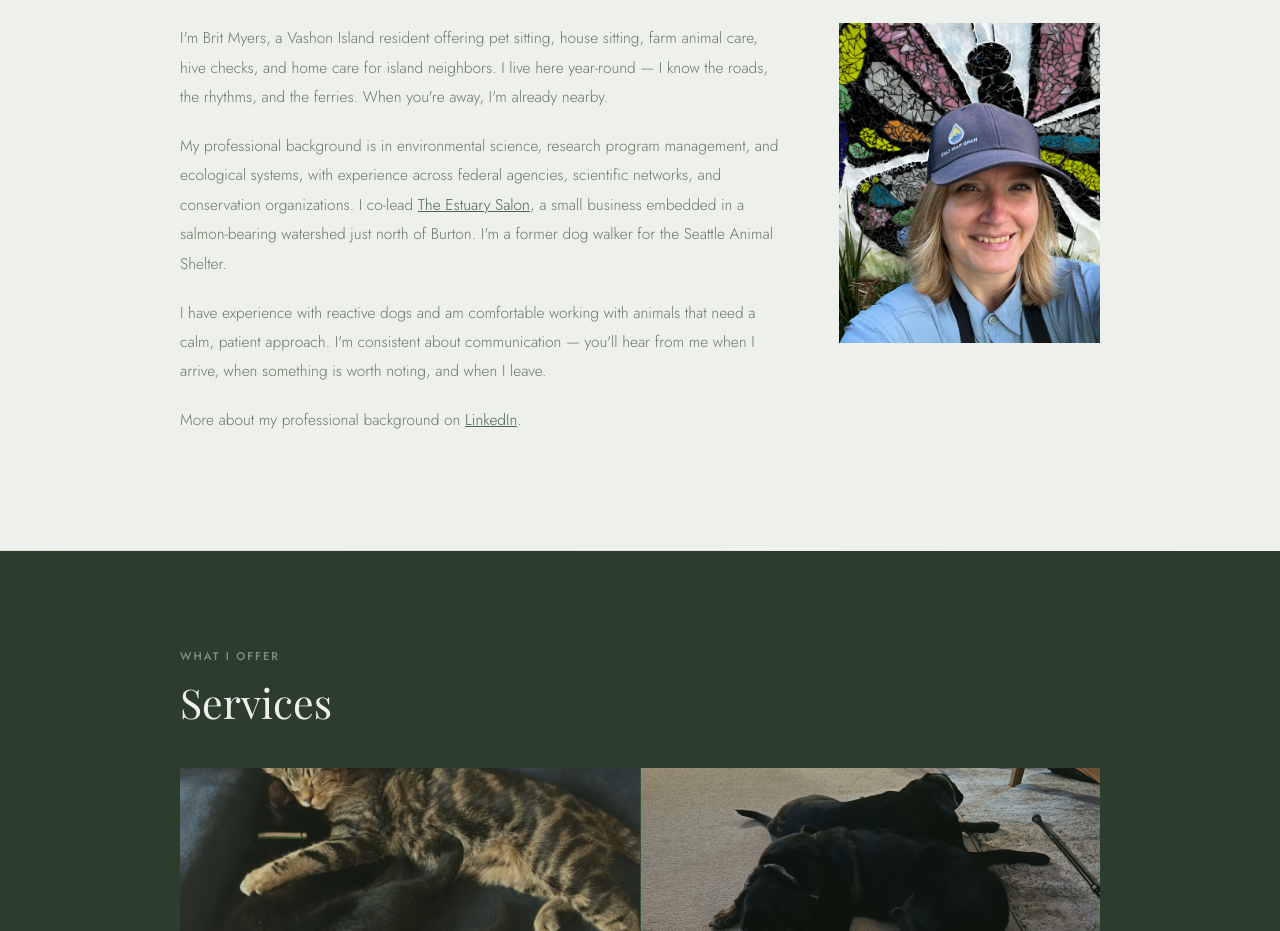
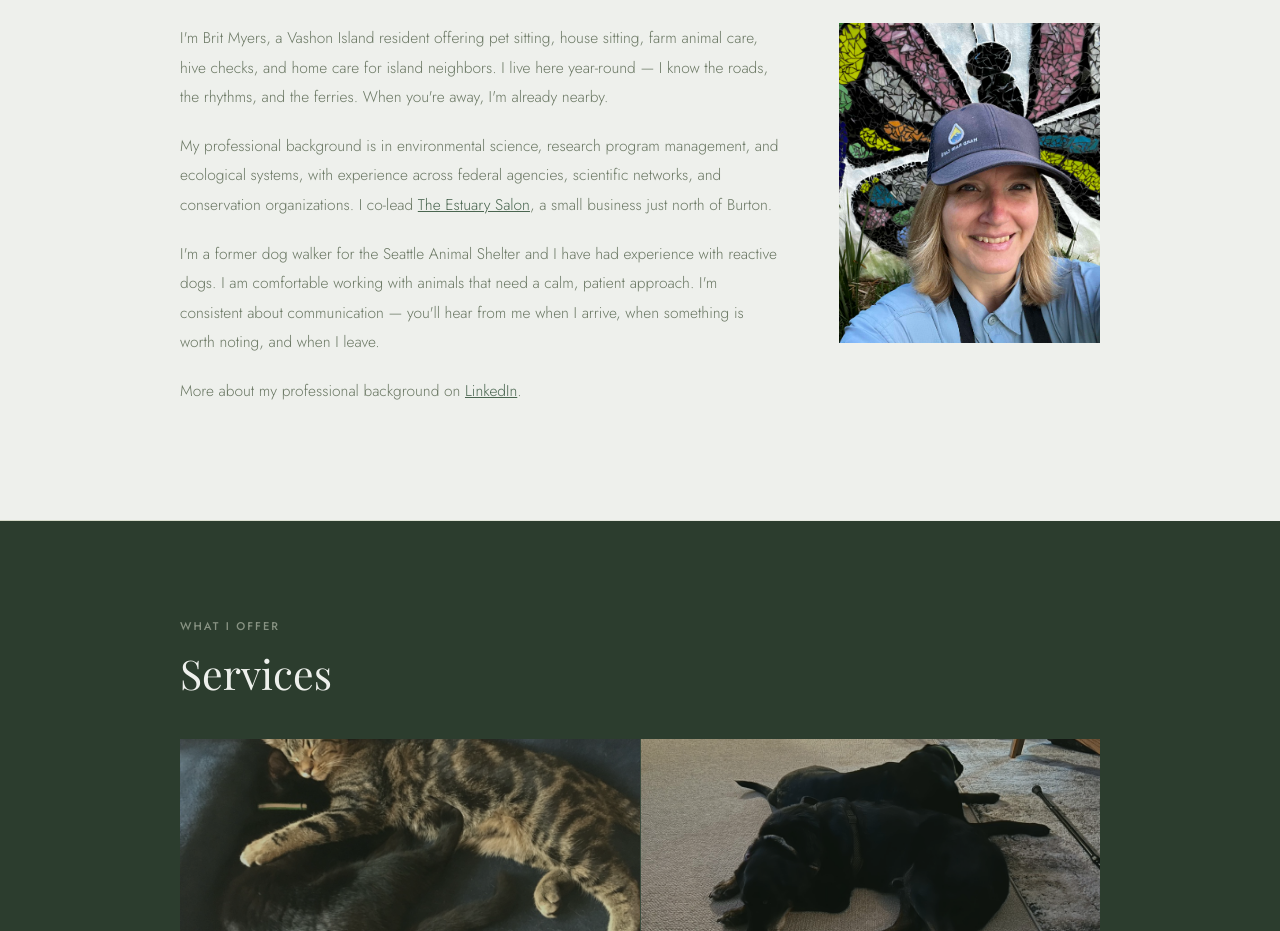
Before and after one commit to britmyers/vashonpetsitting, a plain HTML site: page index.html in a window 1280 px wide. Shown: the part 1320-2251 px from the top of the page. Drawn offline with nearby package versions, Linux system fonts and the light colour scheme; a web font is replaced by a local one.

Commit message:
Update index.html

```diff
--- a/index.html
+++ b/index.html
@@ -199,8 +199,8 @@ footer a:hover{color:var(--lichen);}
       <div>
         <div class="about-text reveal d2">
           <p>I'm Brit Myers, a Vashon Island resident offering pet sitting, house sitting, farm animal care, hive checks, and home care for island neighbors. I live here year-round &#8212; I know the roads, the rhythms, and the ferries. When you're away, I'm already nearby.</p>
-          <p>My professional background is in environmental science, research program management, and ecological systems, with experience across federal agencies, scientific networks, and conservation organizations. I co-lead <a href="https://www.theestuarysalon.com" target="_blank" rel="noopener" style="color:var(--fern);text-decoration:underline;">The Estuary Salon</a>, a small business embedded in a salmon-bearing watershed just north of Burton. I'm a former dog walker for the Seattle Animal Shelter. </p>
-          <p>I have experience with reactive dogs and am comfortable working with animals that need a calm, patient approach. I'm consistent about communication &#8212; you'll hear from me when I arrive, when something is worth noting, and when I leave.</p>
+          <p>My professional background is in environmental science, research program management, and ecological systems, with experience across federal agencies, scientific networks, and conservation organizations. I co-lead <a href="https://www.theestuarysalon.com" target="_blank" rel="noopener" style="color:var(--fern);text-decoration:underline;">The Estuary Salon</a>, a small business just north of Burton. </p>
+          <p>I'm a former dog walker for the Seattle Animal Shelter and I have had experience with reactive dogs. I am comfortable working with animals that need a calm, patient approach. I'm consistent about communication &#8212; you'll hear from me when I arrive, when something is worth noting, and when I leave.</p>
           <p>More about my professional background on <a href="https://www.linkedin.com/in/britbmyers" target="_blank" rel="noopener" style="color:var(--fern);text-decoration:underline;">LinkedIn</a>.</p>
         </div>
       </div>
```
